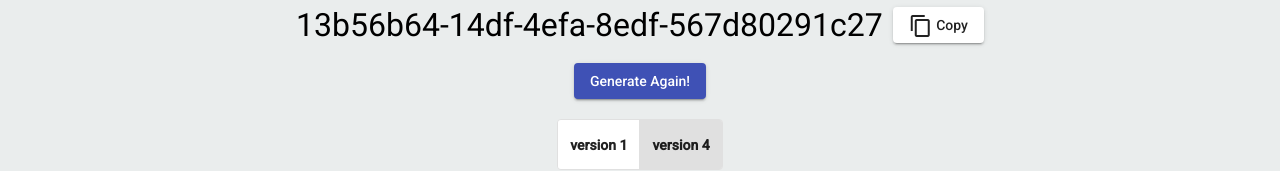
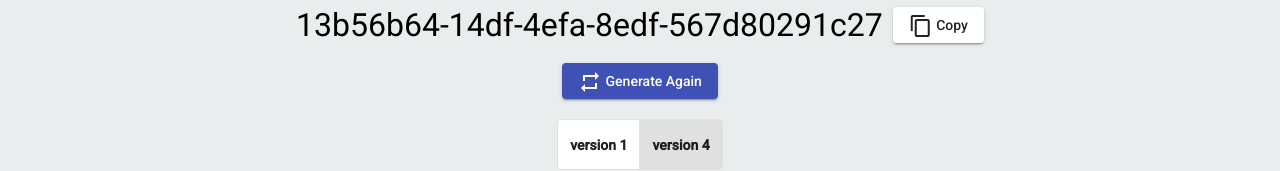
Before and after one commit to gaurav10610/webtoolseasy, an Angular app: page /apps/uuid in a window 1280 px wide. Shown: the part 165-336 px from the top of the page. Built offline with nearby package versions, Linux system fonts and the light colour scheme.

Commit message:
added icon

```diff
--- a/src/app/uuid/uuid/uuid.component.html
+++ b/src/app/uuid/uuid/uuid.component.html
@@ -48,8 +48,8 @@
         color="primary"
         style="margin-bottom: 20px"
         (click)="generateUUID()"
-      >
-        Generate Again!
+      ><mat-icon>repeat</mat-icon>
+        Generate Again
       </button>
       <mat-button-toggle-group
         name="uuidVersion"
```
